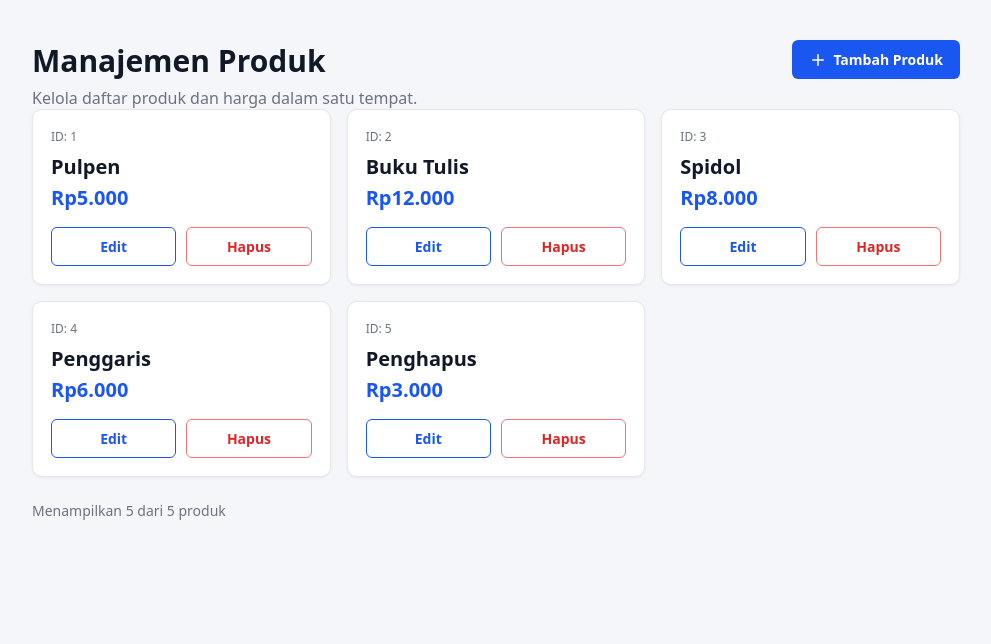
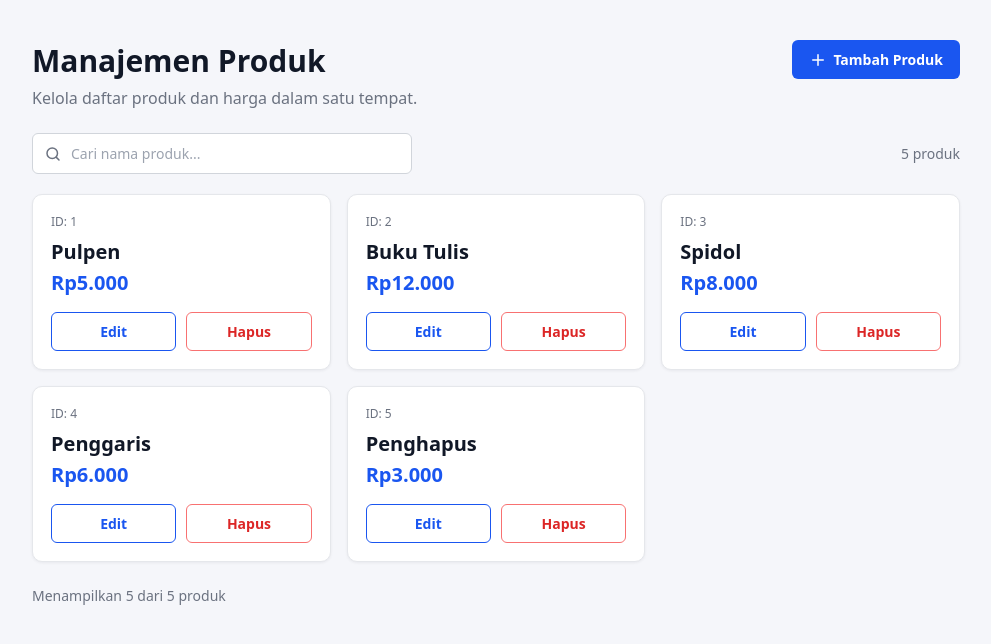
Before and after one commit to manoedinata/pemweb-week11, a React (Vite) app: page / in a window 1280 px wide. Shown: the top 644 px of the page, without its empty margins (144-1135 px from the left). Built offline with nearby package versions, Linux system fonts and the light colour scheme.

Commit message:
Menambahkan fitur pencarian produk berdasarkan nama

```diff
--- /dev/null
+++ b/src/components/molecules/SearchBar.css
@@ -0,0 +1,19 @@
+.search-bar {
+  position: relative;
+  flex: 1 1 260px;
+  max-width: 380px;
+}
+
+.search-icon {
+  position: absolute;
+  top: 50%;
+  left: 12px;
+  display: flex;
+  color: var(--muted);
+  transform: translateY(-50%);
+  pointer-events: none;
+}
+
+.search-input {
+  padding-left: 38px;
+}
--- /dev/null
+++ b/src/components/molecules/SearchBar.jsx
@@ -0,0 +1,23 @@
+import Icon from '../atoms/Icon';
+import Input from '../atoms/Input';
+import './SearchBar.css';
+
+function SearchBar({ value, onChange, placeholder = 'Cari...' }) {
+  return (
+    <label className="search-bar">
+      <span className="search-icon">
+        <Icon name="search" />
+      </span>
+      <Input
+        type="search"
+        className="search-input"
+        value={value}
+        placeholder={placeholder}
+        aria-label={placeholder}
+        onChange={(event) => onChange(event.target.value)}
+      />
+    </label>
+  );
+}
+
+export default SearchBar;
--- a/src/components/pages/ProductPage.jsx
+++ b/src/components/pages/ProductPage.jsx
@@ -1,12 +1,18 @@
 import { useState } from 'react';
 import Button from '../atoms/Button';
 import Icon from '../atoms/Icon';
+import SearchBar from '../molecules/SearchBar';
 import ProductList from '../organisms/ProductList';
 import ProductLayout from '../templates/ProductLayout';
 import { initialProducts } from '../../data/products';
 
 function ProductPage() {
   const [products] = useState(initialProducts);
+  const [keyword, setKeyword] = useState('');
+
+  const filteredProducts = products.filter((product) =>
+    product.name.toLowerCase().includes(keyword.trim().toLowerCase()),
+  );
 
   return (
     <ProductLayout
@@ -17,9 +23,15 @@ function ProductPage() {
           <Icon name="plus" /> Tambah Produk
         </Button>
       }
-      footer={`Menampilkan ${products.length} dari ${products.length} produk`}
+      toolbar={
+        <>
+          <SearchBar value={keyword} onChange={setKeyword} placeholder="Cari nama produk..." />
+          <span className="product-count">{products.length} produk</span>
+        </>
+      }
+      footer={`Menampilkan ${filteredProducts.length} dari ${products.length} produk`}
     >
-      <ProductList products={products} onEdit={() => {}} onDelete={() => {}} />
+      <ProductList products={filteredProducts} onEdit={() => {}} onDelete={() => {}} />
     </ProductLayout>
   );
 }
--- a/src/components/templates/ProductLayout.css
+++ b/src/components/templates/ProductLayout.css
@@ -30,6 +30,11 @@
   margin: 24px 0 20px;
 }
 
+.product-count {
+  font-size: 14px;
+  color: var(--muted);
+}
+
 .layout-footer {
   margin-top: 24px;
   font-size: 14px;
```
